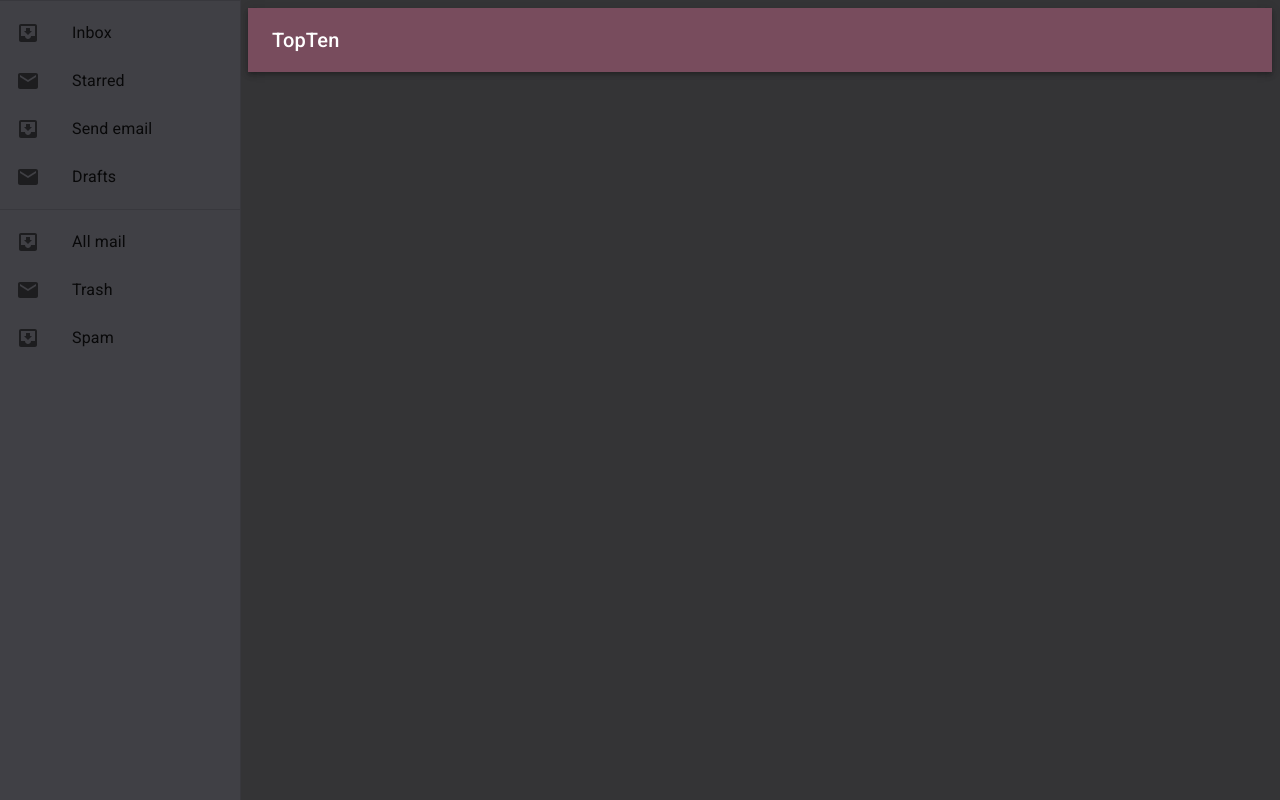
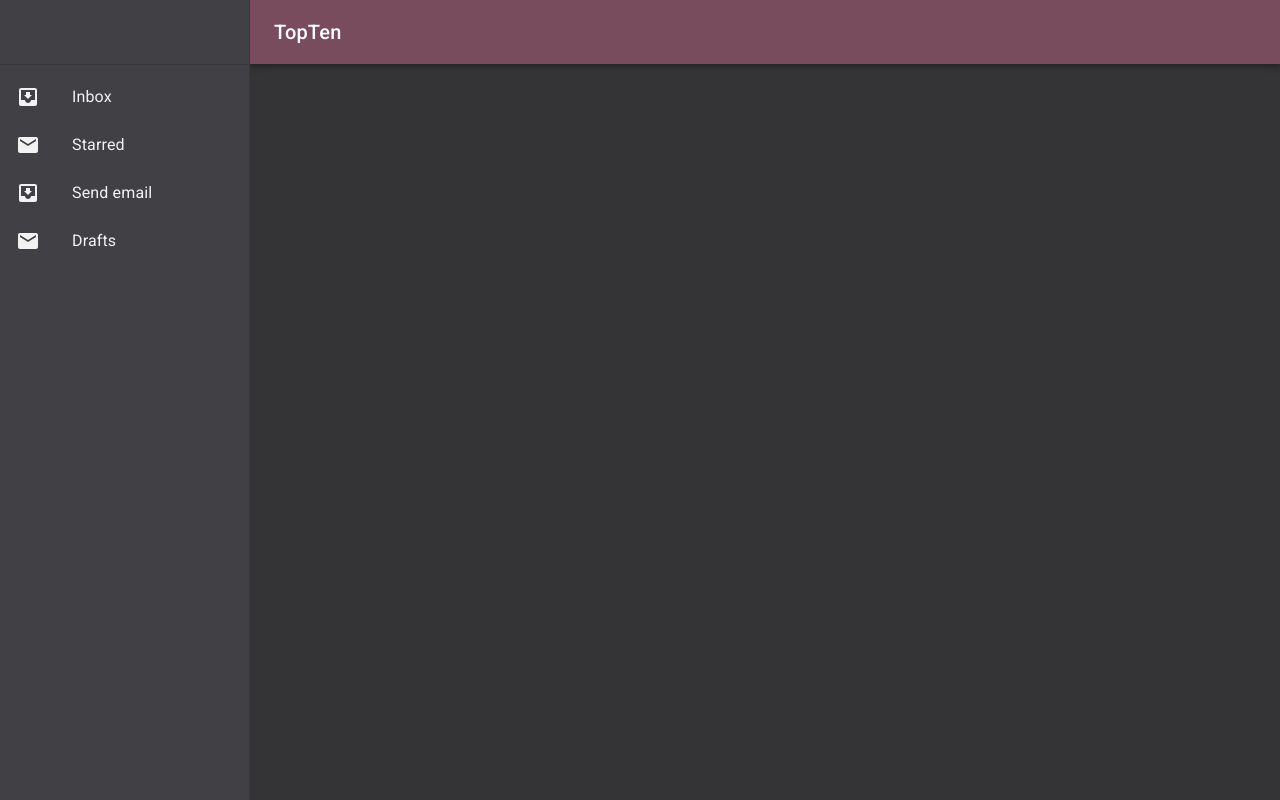
Before and after one commit to kgpasta/topten, a Next.js app: page / in a window 1280 px wide. Built offline with nearby package versions, Linux system fonts and the light colour scheme.

Commit message:
get everything working with ssr

```diff
--- a/components/App.js
+++ b/components/App.js
@@ -1,17 +1,15 @@
 import React, { useState } from "react";
 import MenuBar from "./MenuBar/MenuBar";
-import { ThemeProvider } from "@material-ui/core";
-import Theme from "../constants/Theme";
 import Drawer from "./Drawer/Drawer";
 
 const App = (props) => {
   const [mobileOpen, setMobileOpen] = useState(false);
   return (
-    <ThemeProvider theme={Theme}>
+    <div>
       <MenuBar setMobileOpen={setMobileOpen} />
       <Drawer mobileOpen={mobileOpen} setMobileOpen={setMobileOpen} />
       <main>{props.children}</main>
-    </ThemeProvider>
+    </div>
   );
 };
 
--- a/components/Drawer/Drawer.js
+++ b/components/Drawer/Drawer.js
@@ -6,7 +6,7 @@ import {
 } from "@material-ui/core";
 import DrawerContent from "./DrawerContent";
 
-const drawerWidth = 240;
+const drawerWidth = 250;
 
 const useStyles = makeStyles((theme) => ({
   drawer: {
--- a/components/Drawer/DrawerContent.js
+++ b/components/Drawer/DrawerContent.js
@@ -5,30 +5,35 @@ import {
   ListItem,
   ListItemIcon,
   ListItemText,
+  makeStyles,
 } from "@material-ui/core";
 import { MoveToInbox, Mail } from "@material-ui/icons";
+import { TextPrimary } from "../../constants/Colors";
+
+const useStyles = makeStyles(() => ({
+  icon: {
+    color: TextPrimary,
+  },
+  spacer: {
+    minHeight: 64,
+  },
+}));
 
 const DrawerContent = () => {
+  const classes = useStyles();
   return (
     <div>
-      <div />
+      <div className={classes.spacer} />
       <Divider />
       <List>
         {["Inbox", "Starred", "Send email", "Drafts"].map((text, index) => (
           <ListItem button key={text}>
             <ListItemIcon>
-              {index % 2 === 0 ? <MoveToInbox /> : <Mail />}
-            </ListItemIcon>
-            <ListItemText primary={text} />
-          </ListItem>
-        ))}
-      </List>
-      <Divider />
-      <List>
-        {["All mail", "Trash", "Spam"].map((text, index) => (
-          <ListItem button key={text}>
-            <ListItemIcon>
-              {index % 2 === 0 ? <MoveToInbox /> : <Mail />}
+              {index % 2 === 0 ? (
+                <MoveToInbox className={classes.icon} />
+              ) : (
+                <Mail className={classes.icon} />
+              )}
             </ListItemIcon>
             <ListItemText primary={text} />
           </ListItem>
--- a/components/MenuBar/MenuBar.js
+++ b/components/MenuBar/MenuBar.js
@@ -4,12 +4,11 @@ import {
   Toolbar,
   IconButton,
   Typography,
-  Hidden,
   makeStyles,
 } from "@material-ui/core";
 import MenuIcon from "@material-ui/icons/Menu";
 
-const drawerWidth = 240;
+const drawerWidth = 250;
 
 const useStyles = makeStyles((theme) => ({
   appBar: {
@@ -31,7 +30,6 @@ const MenuBar = (props) => {
   return (
     <AppBar position="static" className={classes.appBar}>
       <Toolbar>
-        <Hidden smUp implementation="css">
         <IconButton
           edge="start"
           color="inherit"
@@ -41,7 +39,6 @@ const MenuBar = (props) => {
         >
           <MenuIcon />
         </IconButton>
-        </Hidden>
         <Typography variant="h6">TopTen</Typography>
       </Toolbar>
     </AppBar>
--- a/constants/Colors.js
+++ b/constants/Colors.js
@@ -2,4 +2,5 @@ export const Background = "#343436";
 export const Paper = "#404045";
 export const Primary = "#784c5d";
 export const Secondary = "#720e0e";
-export const Tertiary = "#095984";
+export const TextPrimary = "#F2F2F2";
+export const TextSecondary = "#F2F2F2";
--- a/constants/Theme.js
+++ b/constants/Theme.js
@@ -1,9 +1,20 @@
 import { createMuiTheme } from "@material-ui/core";
-import { Primary, Secondary, Background, Paper } from "./Colors";
+import {
+  Primary,
+  Secondary,
+  Background,
+  Paper,
+  TextPrimary,
+  TextSecondary,
+} from "./Colors";
 
 const Theme = createMuiTheme({
   type: "dark",
   palette: {
+    text: {
+      primary: TextPrimary,
+      secondary: TextSecondary,
+    },
     primary: { main: Primary },
     secondary: { main: Secondary },
     background: { default: Background, paper: Paper },
--- /dev/null
+++ b/pages/_app.js
@@ -0,0 +1,34 @@
+import React, { useEffect } from "react";
+import Head from "next/head";
+import { ThemeProvider } from "@material-ui/core";
+import CssBaseline from "@material-ui/core/CssBaseline";
+import Theme from "../constants/Theme";
+
+export default function MyApp(props) {
+  const { Component, pageProps } = props;
+
+  useEffect(() => {
+    // Remove the server-side injected CSS.
+    const jssStyles = document.querySelector("#jss-server-side");
+    if (jssStyles) {
+      jssStyles.parentElement.removeChild(jssStyles);
+    }
+  }, []);
+
+  return (
+    <React.Fragment>
+      <Head>
+        <title>Top Ten</title>
+        <meta
+          name="viewport"
+          content="minimum-scale=1, initial-scale=1, width=device-width"
+        />
+      </Head>
+      <ThemeProvider theme={Theme}>
+        {/* CssBaseline kickstart an elegant, consistent, and simple baseline to build upon. */}
+        <CssBaseline />
+        <Component {...pageProps} />
+      </ThemeProvider>
+    </React.Fragment>
+  );
+}
--- a/pages/_document.js
+++ b/pages/_document.js
@@ -1,11 +1,29 @@
 import React from "react";
 import Document, { Html, Head, Main, NextScript } from "next/document";
 import { Background } from "../constants/Colors";
+import { ServerStyleSheets } from "@material-ui/core";
 
 class MyDocument extends Document {
   static async getInitialProps(ctx) {
+    // Render app and page and get the context of the page with collected side effects.
+    const sheets = new ServerStyleSheets();
+    const originalRenderPage = ctx.renderPage;
+
+    ctx.renderPage = () =>
+      originalRenderPage({
+        enhanceApp: (App) => (props) => sheets.collect(<App {...props} />),
+      });
+
     const initialProps = await Document.getInitialProps(ctx);
-    return { ...initialProps };
+
+    return {
+      ...initialProps,
+      // Styles fragment is rendered after the app and page rendering finish.
+      styles: [
+        ...React.Children.toArray(initialProps.styles),
+        sheets.getStyleElement(),
+      ],
+    };
   }
 
   render() {
@@ -15,10 +33,6 @@ class MyDocument extends Document {
           <link
             rel="stylesheet"
             href="https://fonts.googleapis.com/css?family=Roboto:300,400,500,700&display=swap"
-          />
-          <meta
-            name="viewport"
-            content="minimum-scale=1, initial-scale=1, width=device-width"
           />
         </Head>
         <body style={{ backgroundColor: Background }}>
```
Lines whose indentation alone changed are shown as unchanged.
